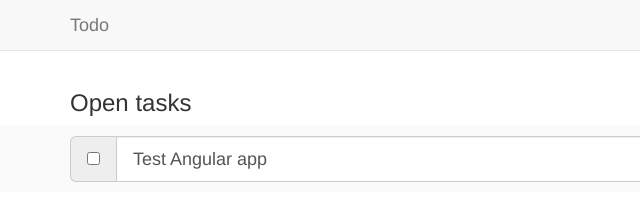
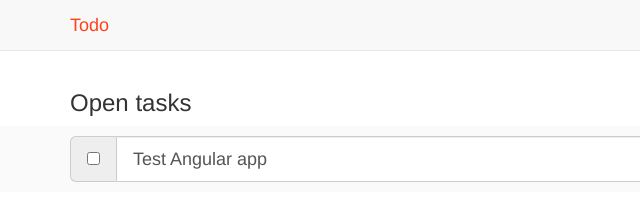
Before and after one commit to emielkwakkel/playground-unit-test, a website: page index.html in a window 1280 px wide. Shown: the top 209 px of the page, 0-640 px from the left. Drawn offline with nearby package versions, Linux system fonts and the light colour scheme.

Commit message:
Brand color red

```diff
--- a/todo.css
+++ b/todo.css
@@ -6,3 +6,7 @@
     padding:10px 0;
     background: #fafafa;
 }
+
+.navbar-brand {
+    color: #ff4019 !important;
+}
```
